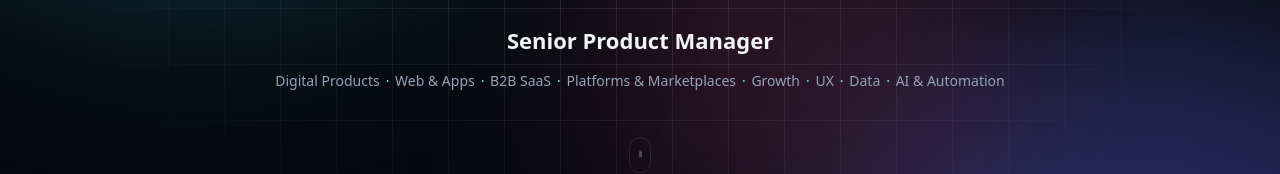
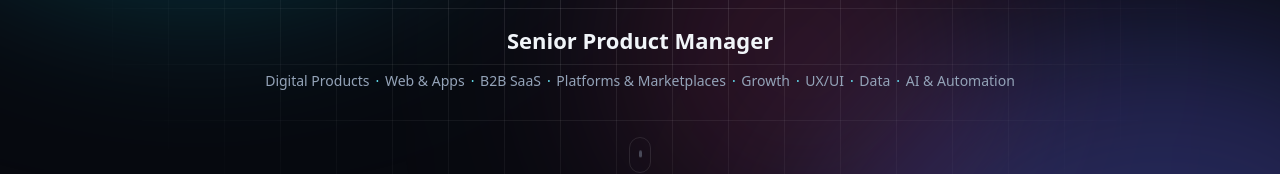
Before and after one commit to railban/tin-banozic-website, a plain HTML site: page index.html in a window 1280 px wide. Shown: the part 440-614 px from the top of the page. Drawn offline with Linux system fonts and the light colour scheme.

Commit message:
Update index.html
ux/ui wording

```diff
--- a/index.html
+++ b/index.html
@@ -382,7 +382,7 @@
         <span class="word" aria-hidden="true"><span class="l" style="--i:4">B</span><span class="l" style="--i:5">a</span><span class="l" style="--i:6">n</span><span class="l" style="--i:7">o</span><span class="l" style="--i:8">ž</span><span class="l" style="--i:9">i</span><span class="l" style="--i:10">ć</span></span>
       </h1>
       <p class="role">Senior Product Manager</p>
-      <p class="tags">Digital&nbsp;Products<span>·</span> Web&nbsp;&amp;&nbsp;Apps<span>·</span> B2B&nbsp;SaaS<span>·</span> Platforms&nbsp;&amp;&nbsp;Marketplaces<span>·</span> Growth<span>·</span> UX<span>·</span> Data<span>·</span> AI&nbsp;&amp;&nbsp;Automation</p>
+      <p class="tags">Digital&nbsp;Products<span>·</span> Web&nbsp;&amp;&nbsp;Apps<span>·</span> B2B&nbsp;SaaS<span>·</span> Platforms&nbsp;&amp;&nbsp;Marketplaces<span>·</span> Growth<span>·</span> UX/UI<span>·</span> Data<span>·</span> AI&nbsp;&amp;&nbsp;Automation</p>
       <div class="scroll" aria-hidden="true"></div>
     </header>
 
```
